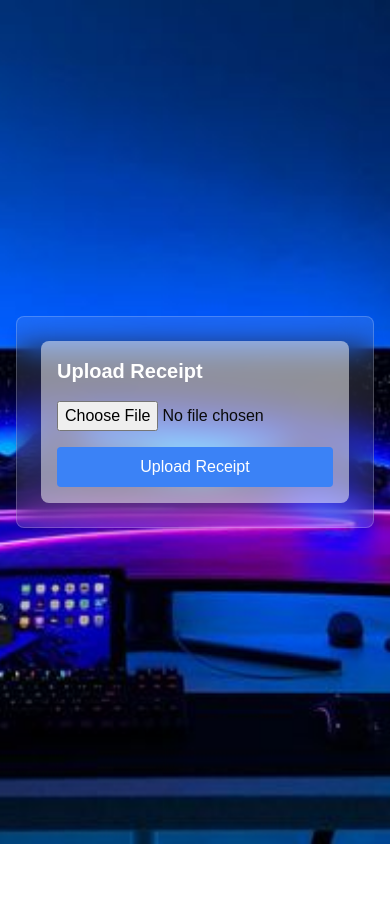
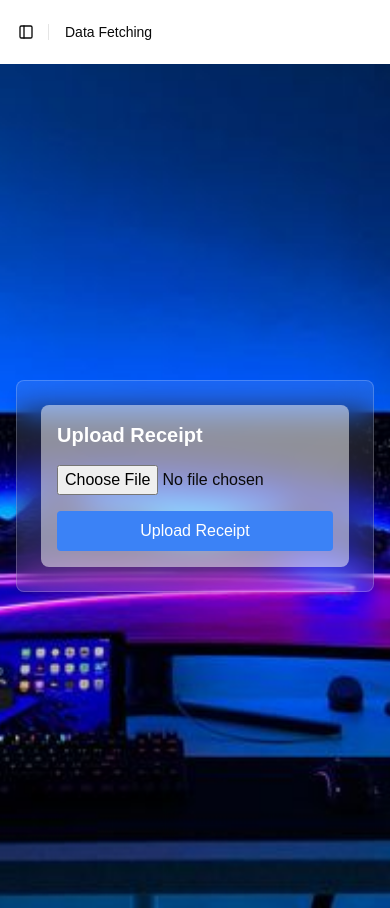
Before and after one commit to Yashverma849/ExpenseTracker, a Next.js app: page /receipts in a window 390 px wide. Before the commit the page ends 844 px from the top, so only its background shows below. Built offline with nearby package versions, Linux system fonts and the light colour scheme; no server answers; the database is empty.

Commit message:
made it responsive for phone as well

```diff
--- a/app/expense/page.jsx
+++ b/app/expense/page.jsx
@@ -70,6 +70,25 @@ export default function ExpensePage() {
     <SidebarProvider>
       <AppSidebar />
       <SidebarInset>
+      <header className="flex h-16 shrink-0 items-center gap-2 transition-[width,height] ease-linear group-has-[[data-collapsible=icon]]/sidebar-wrapper:h-12">
+          <div className="flex items-center gap-2 px-4">
+            <SidebarTrigger className="-ml-1" />
+            <Separator orientation="vertical" className="mr-2 h-4" />
+            <Breadcrumb>
+              <BreadcrumbList>
+                <BreadcrumbItem className="hidden md:block">
+                  <BreadcrumbLink href="#">
+                    Building Your Application
+                  </BreadcrumbLink>
+                </BreadcrumbItem>
+                <BreadcrumbSeparator className="hidden md:block" />
+                <BreadcrumbItem>
+                  <BreadcrumbPage>Data Fetching</BreadcrumbPage>
+                </BreadcrumbItem>
+              </BreadcrumbList>
+            </Breadcrumb>
+          </div>
+        </header>
         <div
           className="min-h-screen flex flex-col items-center justify-center p-4 bg-cover bg-center"
           style={{ backgroundImage: "url('/pc.jpeg')" }}
--- a/app/receipts/page.jsx
+++ b/app/receipts/page.jsx
@@ -93,6 +93,25 @@ export default function Page() {
     <SidebarProvider>
       <AppSidebar />
       <SidebarInset>
+      <header className="flex h-16 shrink-0 items-center gap-2 transition-[width,height] ease-linear group-has-[[data-collapsible=icon]]/sidebar-wrapper:h-12">
+          <div className="flex items-center gap-2 px-4">
+            <SidebarTrigger className="-ml-1" />
+            <Separator orientation="vertical" className="mr-2 h-4" />
+            <Breadcrumb>
+              <BreadcrumbList>
+                <BreadcrumbItem className="hidden md:block">
+                  <BreadcrumbLink href="#">
+                    Building Your Application
+                  </BreadcrumbLink>
+                </BreadcrumbItem>
+                <BreadcrumbSeparator className="hidden md:block" />
+                <BreadcrumbItem>
+                  <BreadcrumbPage>Data Fetching</BreadcrumbPage>
+                </BreadcrumbItem>
+              </BreadcrumbList>
+            </Breadcrumb>
+          </div>
+        </header>
         <div
           className="min-h-screen flex flex-col items-center justify-center p-4 bg-cover bg-center"
           style={{ backgroundImage: "url('/pc.jpeg')" }}
```
